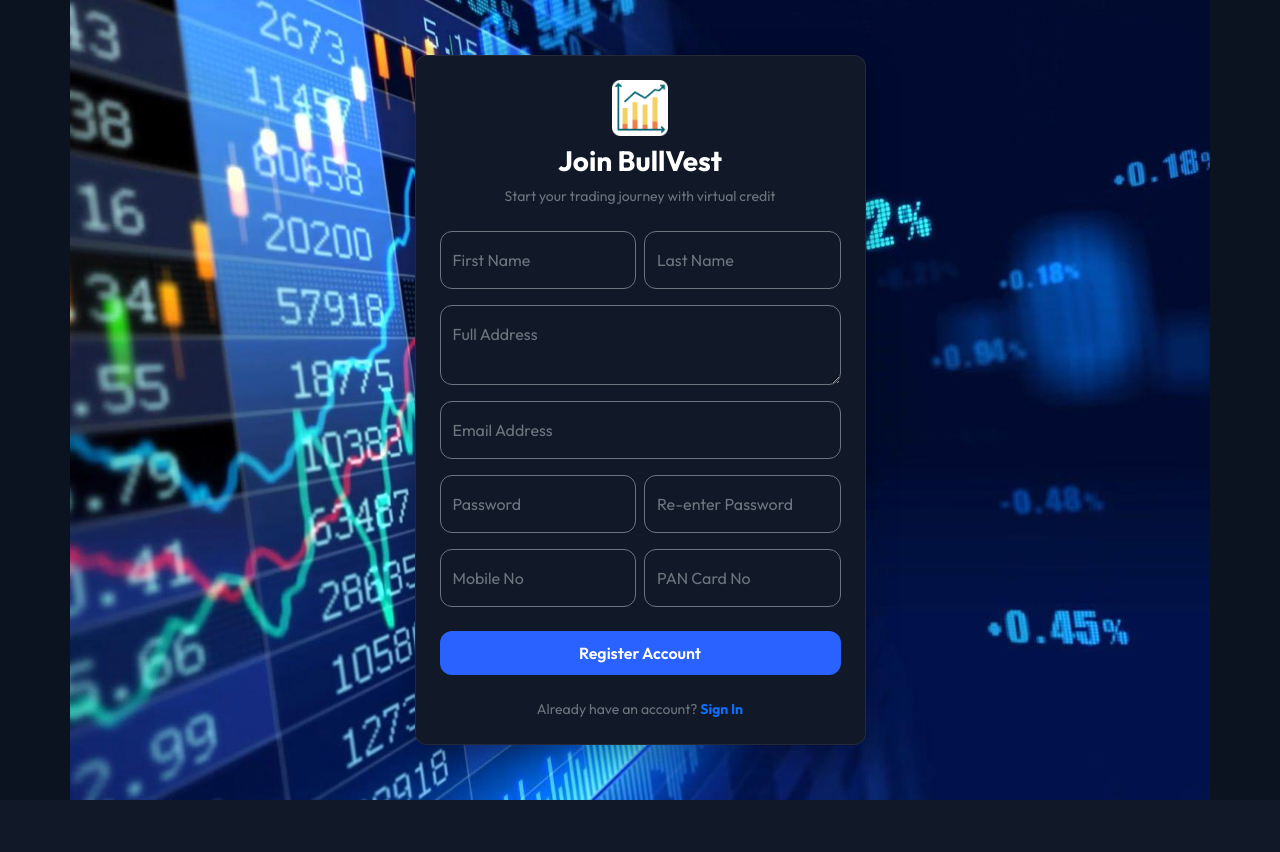
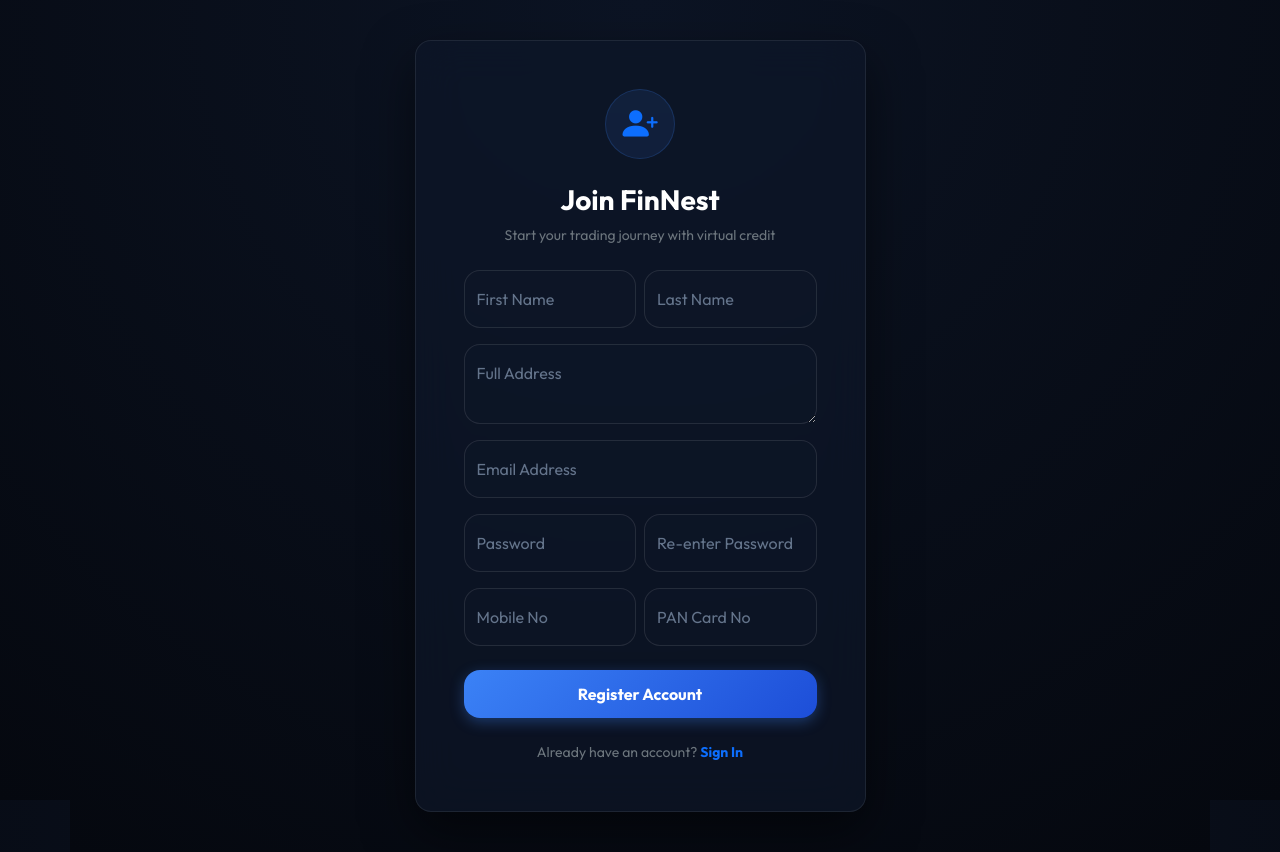
Before and after one commit to Sp0520/Stock_Market, a PHP site: page /foobar/signup.php in a window 1280 px wide. Before the commit the page ends 800 px from the top, so only its background shows below. Run offline with PHP 8.4, Linux system fonts and the light colour scheme.

Commit message:
Design System Polish: Premium 25-slide presentation & modern glassmorphism UI updates

```diff
--- a/assets/css/custom.css
+++ b/assets/css/custom.css
@@ -2,50 +2,56 @@
 @import url('https://fonts.googleapis.com/css2?family=Outfit:wght@300;400;500;600;700;800&display=swap');
 
 :root {
-    --bg-main: #0B1220;
-    --bg-card: #111827;
-    --bg-nav: rgba(17, 24, 39, 0.85);
+    --bg-main: #060913;
+    --bg-gradient: radial-gradient(circle at 50% 0%, #0c1424 0%, #05080f 100%);
+    --bg-card: rgba(15, 23, 42, 0.65);
+    --bg-card-opaque: #0d131f;
+    --bg-nav: rgba(9, 15, 28, 0.8);
 
     --text-primary: #FFFFFF;
-    --text-secondary: #9CA3AF;
-    --text-muted: #6B7280;
+    --text-secondary: #94A3B8;
+    --text-muted: #64748B;
 
-    --color-green: #00C853;
-    --color-green-light: rgba(0, 200, 83, 0.15);
-    --color-red: #FF3D57;
-    --color-red-light: rgba(255, 61, 87, 0.15);
-    --color-blue: #2962FF;
-    --color-blue-light: rgba(41, 98, 255, 0.15);
+    --color-green: #10B981;
+    --color-green-light: rgba(16, 185, 129, 0.12);
+    --color-red: #EF4444;
+    --color-red-light: rgba(239, 68, 68, 0.12);
+    --color-blue: #3B82F6;
+    --color-blue-light: rgba(59, 130, 246, 0.12);
 
     --border-color: rgba(255, 255, 255, 0.08);
-    --border-glow: rgba(41, 98, 255, 0.2);
+    --border-glow: rgba(59, 130, 246, 0.3);
 
     --font-main: 'Outfit', -apple-system, BlinkMacSystemFont, "Segoe UI", Roboto, sans-serif;
     --transition-smooth: all 0.3s cubic-bezier(0.4, 0, 0.2, 1);
-    --border-radius: 12px;
+    --border-radius: 16px;
 }
 
 [data-theme="light"] {
-    --bg-main: #F3F4F6;
-    --bg-card: #FFFFFF;
+    --bg-main: #F8FAFC;
+    --bg-gradient: radial-gradient(circle at 50% 0%, #F1F5F9 0%, #E2E8F0 100%);
+    --bg-card: rgba(255, 255, 255, 0.75);
+    --bg-card-opaque: #FFFFFF;
     --bg-nav: rgba(255, 255, 255, 0.85);
 
-    --text-primary: #111827;
-    --text-secondary: #4B5563;
-    --text-muted: #9CA3AF;
+    --text-primary: #0F172A;
+    --text-secondary: #475569;
+    --text-muted: #94A3B8;
 
-    --border-color: rgba(0, 0, 0, 0.08);
-    --border-glow: rgba(41, 98, 255, 0.15);
+    --border-color: rgba(15, 23, 42, 0.08);
+    --border-glow: rgba(59, 130, 246, 0.2);
 }
 
 body {
-    background-color: var(--bg-main);
+    background: var(--bg-gradient);
+    background-attachment: fixed;
     color: var(--text-primary);
     font-family: var(--font-main);
     overflow-x: hidden;
     transition: var(--transition-smooth);
     margin: 0;
     padding: 0;
+    min-height: 100vh;
 }
 
 /* Glassmorphism Classes */
@@ -53,15 +59,15 @@ body {
     background: var(--bg-card);
     border: 1px solid var(--border-color);
     border-radius: var(--border-radius);
-    box-shadow: 0 8px 32px 0 rgba(0, 0, 0, 0.3);
-    backdrop-filter: blur(10px);
-    -webkit-backdrop-filter: blur(10px);
+    box-shadow: 0 8px 32px 0 rgba(0, 0, 0, 0.25);
+    backdrop-filter: blur(20px);
+    -webkit-backdrop-filter: blur(20px);
     transition: var(--transition-smooth);
 }
 
 .glass-panel:hover {
     border-color: var(--border-glow);
-    box-shadow: 0 12px 40px 0 rgba(41, 98, 255, 0.15);
+    box-shadow: 0 12px 40px 0 rgba(59, 130, 246, 0.15);
 }
 
 /* Sidebar Styling */
@@ -689,3 +695,80 @@ body {
     50% { transform: scale(1.5); opacity: 0.4; }
     100% { transform: scale(1); opacity: 1; }
 }
+
+/* Fade In Up Entrance Animation */
+@keyframes fadeInUp {
+    from {
+        opacity: 0;
+        transform: translateY(24px);
+    }
+    to {
+        opacity: 1;
+        transform: translateY(0);
+    }
+}
+
+.fade-in-up {
+    animation: fadeInUp 0.6s cubic-bezier(0.16, 1, 0.3, 1) forwards;
+}
+
+/* Premium Button Hover & Glow Effects */
+.btn-primary-custom {
+    background: linear-gradient(135deg, #3B82F6 0%, #1D4ED8 100%) !important;
+    border: none !important;
+    box-shadow: 0 4px 14px 0 rgba(59, 130, 246, 0.35) !important;
+    transition: var(--transition-smooth) !important;
+}
+
+.btn-primary-custom:hover {
+    background: linear-gradient(135deg, #60A5FA 0%, #2563EB 100%) !important;
+    box-shadow: 0 6px 20px 0 rgba(59, 130, 246, 0.5) !important;
+    transform: translateY(-2px);
+}
+
+.btn-primary-custom:active {
+    transform: translateY(0);
+}
+
+/* Polished Translucent Inputs for Glass Forms */
+.form-floating > .form-control {
+    background: rgba(15, 23, 42, 0.4) !important;
+    border: 1px solid rgba(255, 255, 255, 0.1) !important;
+    color: #FFFFFF !important;
+    transition: var(--transition-smooth);
+}
+
+.form-floating > .form-control:focus {
+    background: rgba(15, 23, 42, 0.6) !important;
+    border-color: var(--color-blue) !important;
+    box-shadow: 0 0 0 4px rgba(59, 130, 246, 0.15) !important;
+}
+
+.form-floating > label {
+    color: #64748B !important;
+    transition: var(--transition-smooth);
+}
+
+.form-floating > .form-control:focus ~ label,
+.form-floating > .form-control:not(:placeholder-shown) ~ label {
+    color: var(--color-blue) !important;
+}
+
+/* Custom Scrollbar */
+::-webkit-scrollbar {
+    width: 8px;
+    height: 8px;
+}
+
+::-webkit-scrollbar-track {
+    background: rgba(15, 23, 42, 0.05);
+}
+
+::-webkit-scrollbar-thumb {
+    background: rgba(255, 255, 255, 0.12);
+    border-radius: 4px;
+}
+
+::-webkit-scrollbar-thumb:hover {
+    background: rgba(255, 255, 255, 0.25);
+}
--- a/signup.php
+++ b/signup.php
@@ -86,24 +86,26 @@ if (isset($_POST['btnSignup'])) {
 include_once(__DIR__ . '/includes/header.php');
 ?>
 
-<div class="container d-flex align-items-center justify-content-center min-vh-100" style="background: url('./assets/background.jpg') no-repeat center center/cover; padding: 40px 0;">
+<div class="container d-flex align-items-center justify-content-center min-vh-100" style="background: var(--bg-gradient); background-attachment: fixed; padding: 40px 0;">
     <div class="row w-100 justify-content-center">
         <div class="col-md-7 col-lg-5">
-            <div class="glass-panel p-4">
+            <div class="glass-panel p-5 fade-in-up" style="box-shadow: 0 20px 50px rgba(0,0,0,0.5);">
                 <div class="text-center mb-4">
-                    <img src="./assets/logo.png" alt="BullVest Logo" style="height: 56px;" onerror="this.src='https://cdn-icons-png.flaticon.com/512/3594/3594449.png'">
-                    <h3 class="mt-2 fw-bold">Join BullVest</h3>
+                    <div class="d-inline-flex align-items-center justify-content-center bg-primary-transparent rounded-circle mb-3" style="width: 70px; height: 70px; background: rgba(59, 130, 246, 0.1); border: 1px solid rgba(59, 130, 246, 0.2);">
+                        <i class="bi bi-person-plus-fill text-primary" style="font-size: 2.2rem;"></i>
+                    </div>
+                    <h3 class="mt-2 fw-bold text-white">Join FinNest</h3>
                     <p class="text-secondary small">Start your trading journey with virtual credit</p>
                 </div>
 
                 <?php if (!empty($errorMsg)): ?>
-                    <div class="alert alert-danger py-2 small" role="alert">
+                    <div class="alert alert-danger py-2 small" role="alert" style="border-radius: var(--border-radius); background: rgba(239, 68, 68, 0.15); border: 1px solid rgba(239, 68, 68, 0.3); color: #FF8A8A;">
                         <i class="bi bi-exclamation-triangle-fill me-2"></i> <?= htmlspecialchars($errorMsg) ?>
                     </div>
                 <?php endif; ?>
 
                 <?php if (!empty($successMsg)): ?>
-                    <div class="alert alert-success py-2 small" role="alert">
+                    <div class="alert alert-success py-2 small" role="alert" style="border-radius: var(--border-radius); background: rgba(16, 185, 129, 0.15); border: 1px solid rgba(16, 185, 129, 0.3); color: #A7F3D0;">
                         <i class="bi bi-check-circle-fill me-2"></i> <?= htmlspecialchars($successMsg) ?>
                     </div>
                 <?php endif; ?>
@@ -113,38 +115,38 @@ include_once(__DIR__ . '/includes/header.php');
                     <div class="row g-2">
                         <div class="col-md-6 mb-3">
                             <div class="form-floating">
-                                <input type="text" class="form-control bg-transparent text-white border-secondary" id="firstname" name="firstname" placeholder="First Name" required style="border-radius: var(--border-radius);">
+                                <input type="text" class="form-control bg-transparent text-white border-secondary" id="firstname" name="firstname" placeholder="First Name" required style="border-radius: var(--border-radius); border-color: rgba(255,255,255,0.1) !important;">
                                 <label for="firstname" class="text-secondary">First Name</label>
                             </div>
                         </div>
                         <div class="col-md-6 mb-3">
                             <div class="form-floating">
-                                <input type="text" class="form-control bg-transparent text-white border-secondary" id="lastname" name="lastname" placeholder="Last Name" required style="border-radius: var(--border-radius);">
+                                <input type="text" class="form-control bg-transparent text-white border-secondary" id="lastname" name="lastname" placeholder="Last Name" required style="border-radius: var(--border-radius); border-color: rgba(255,255,255,0.1) !important;">
                                 <label for="lastname" class="text-secondary">Last Name</label>
                             </div>
                         </div>
                     </div>
 
                     <div class="form-floating mb-3">
-                        <textarea class="form-control bg-transparent text-white border-secondary h-auto" id="address" name="address" placeholder="Address" required style="border-radius: var(--border-radius); min-height: 80px;"></textarea>
+                        <textarea class="form-control bg-transparent text-white border-secondary h-auto" id="address" name="address" placeholder="Address" required style="border-radius: var(--border-radius); min-height: 80px; border-color: rgba(255,255,255,0.1) !important;"></textarea>
                         <label for="address" class="text-secondary">Full Address</label>
                     </div>
 
                     <div class="form-floating mb-3">
-                        <input type="email" class="form-control bg-transparent text-white border-secondary" id="email" name="email" placeholder="Email" required style="border-radius: var(--border-radius);">
+                        <input type="email" class="form-control bg-transparent text-white border-secondary" id="email" name="email" placeholder="Email" required style="border-radius: var(--border-radius); border-color: rgba(255,255,255,0.1) !important;">
                         <label for="email" class="text-secondary">Email Address</label>
                     </div>
 
                     <div class="row g-2">
                         <div class="col-md-6 mb-3">
                             <div class="form-floating">
-                                <input type="password" class="form-control bg-transparent text-white border-secondary" id="enter_password" name="enter_password" placeholder="Password" required style="border-radius: var(--border-radius);">
+                                <input type="password" class="form-control bg-transparent text-white border-secondary" id="enter_password" name="enter_password" placeholder="Password" required style="border-radius: var(--border-radius); border-color: rgba(255,255,255,0.1) !important;">
                                 <label for="enter_password" class="text-secondary">Password</label>
                             </div>
                         </div>
                         <div class="col-md-6 mb-3">
                             <div class="form-floating">
-                                <input type="password" class="form-control bg-transparent text-white border-secondary" id="confirm_password" name="confirm_password" placeholder="Confirm Password" required style="border-radius: var(--border-radius);">
+                                <input type="password" class="form-control bg-transparent text-white border-secondary" id="confirm_password" name="confirm_password" placeholder="Confirm Password" required style="border-radius: var(--border-radius); border-color: rgba(255,255,255,0.1) !important;">
                                 <label for="confirm_password" class="text-secondary">Re-enter Password</label>
                             </div>
                         </div>
@@ -153,19 +155,19 @@ include_once(__DIR__ . '/includes/header.php');
                     <div class="row g-2">
                         <div class="col-md-6 mb-3">
                             <div class="form-floating">
-                                <input type="text" class="form-control bg-transparent text-white border-secondary" id="mobile_number" name="mobile_number" placeholder="Mobile" required pattern="^[0-9]{10}$" title="Please enter a valid 10-digit mobile number" style="border-radius: var(--border-radius);">
+                                <input type="text" class="form-control bg-transparent text-white border-secondary" id="mobile_number" name="mobile_number" placeholder="Mobile" required pattern="^[0-9]{10}$" title="Please enter a valid 10-digit mobile number" style="border-radius: var(--border-radius); border-color: rgba(255,255,255,0.1) !important;">
                                 <label for="mobile_number" class="text-secondary">Mobile No</label>
                             </div>
                         </div>
                         <div class="col-md-6 mb-3">
                             <div class="form-floating">
-                                <input type="text" class="form-control bg-transparent text-white border-secondary" id="pan_number" name="pan_number" placeholder="Pancard No" required pattern="^[A-Z]{5}[0-9]{4}[A-Z]{1}$" title="Please enter a valid PAN card format (e.g. ABCDE1234F)" style="border-radius: var(--border-radius);">
+                                <input type="text" class="form-control bg-transparent text-white border-secondary" id="pan_number" name="pan_number" placeholder="Pancard No" required pattern="^[A-Z]{5}[0-9]{4}[A-Z]{1}$" title="Please enter a valid PAN card format (e.g. ABCDE1234F)" style="border-radius: var(--border-radius); border-color: rgba(255,255,255,0.1) !important;">
                                 <label for="pan_number" class="text-secondary">PAN Card No</label>
                             </div>
                         </div>
                     </div>
 
-                    <button type="submit" name="btnSignup" class="btn btn-primary-custom w-100 mt-2 mb-3" style="border-radius: var(--border-radius);">Register Account</button>
+                    <button type="submit" name="btnSignup" class="btn btn-primary-custom w-100 mt-2 mb-3" style="border-radius: var(--border-radius); padding: 12px; font-weight: 700; font-size: 1rem;">Register Account</button>
                 </form>
 
                 <p class="text-secondary small text-center mb-0 mt-2">
```
Also changed, not shown: forgot_pass.php (+12 -9 lines), index.php (+16 -14 lines), reset.php (+11 -9 lines), 1 other file.
